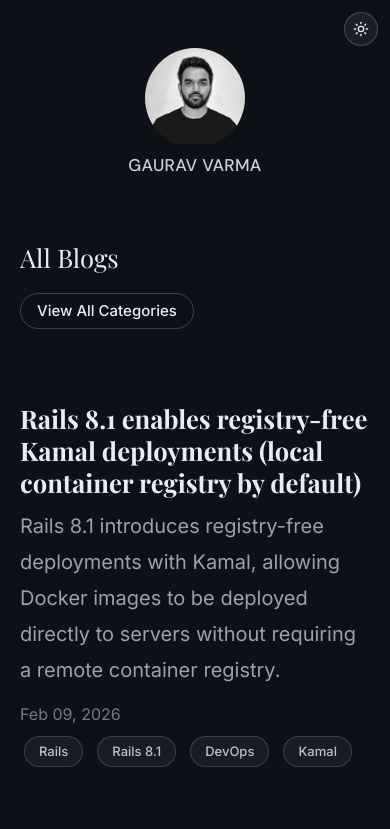
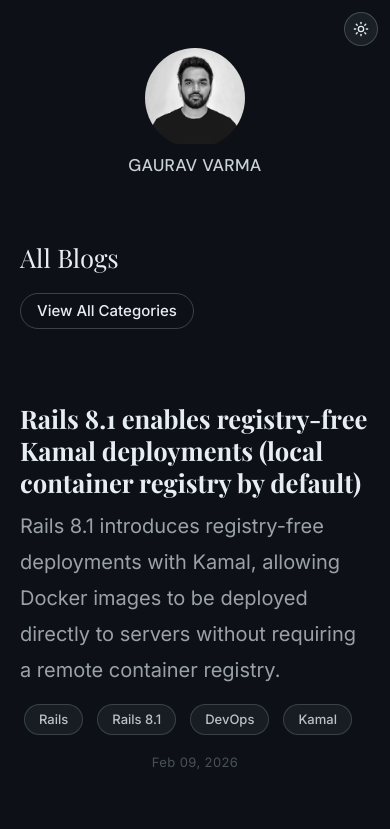
Before and after one commit to gaurav-varma/gauravvarma.dev, a Next.js app: page /blog/all in a window 390 px wide. Shown: the top 829 px of the page. Built offline with nearby package versions, Linux system fonts and the light colour scheme; no server answers.

Commit message:
Imrove date position and spacing on mobile screens

```diff
--- a/styles/globals.css
+++ b/styles/globals.css
@@ -372,17 +372,33 @@
 @media (max-width: 767px) {
   /* ── Structural fixes (pre-existing) ── */
 
-  /* Stack post-meta (date + badges) vertically so badges don't overflow */
+  /* Stack post-meta vertically: badges first, date below right-aligned.
+   * Mirrors desktop logic (date-left / badges-right) but inverted for mobile:
+   * badges = content (left), date = metadata (right corner). */
   .post-meta.d-flex {
     flex-direction: column !important;
-    gap: 8px;
+    gap: 10px;
+    margin-top: 4px;
   }
 
+  /* Badges: come first, left-aligned */
   .post-meta .ms-auto {
+    order: 1;
     margin-left: 0 !important;
     display: flex !important;
     flex-wrap: wrap;
     gap: 6px;
+  }
+
+  /* Date: centered below badges — reads as a quiet timestamp footer to the
+   * post item. Centered feels neutral/editorial, not competing with badges. */
+  .post-meta time {
+    order: 2;
+    align-self: center;
+    margin-top: 6px;
+    font-size: 13px;
+    opacity: 0.6;
+    letter-spacing: 0.03em;
   }
 
   /* Stack page-header rows (h4 title + button) vertically */
@@ -414,9 +430,9 @@
     margin-bottom: 0.6rem;
   }
 
-  /* Space between subtitle and date/meta */
+  /* Space between subtitle and meta row (badges + date) */
   .post-preview p.post-subtitle {
-    margin-bottom: 0.75rem;
+    margin-bottom: 1rem;
   }
 
   /* Separator between posts: increase from my-4 (24px) to 36px
```
